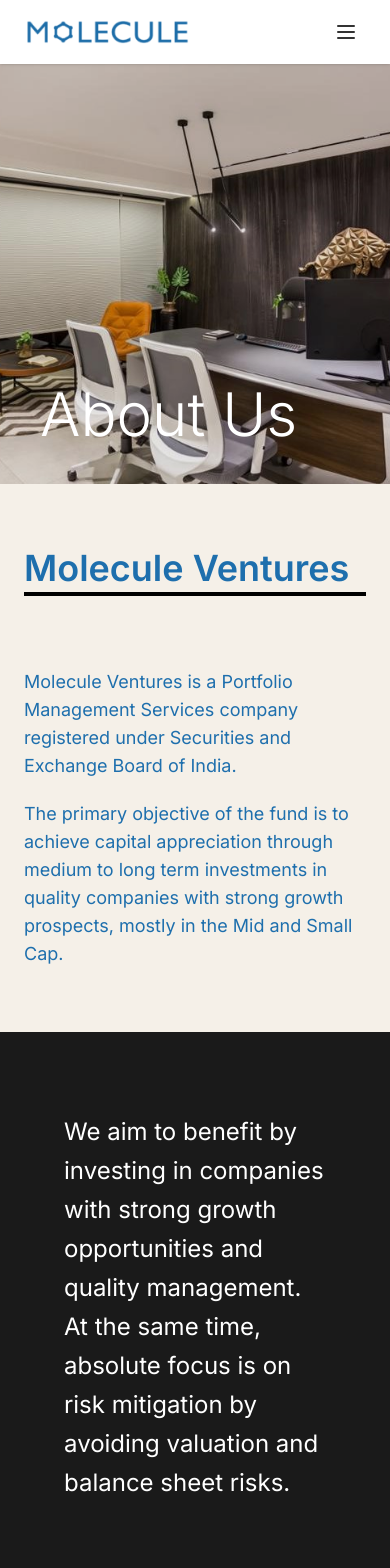
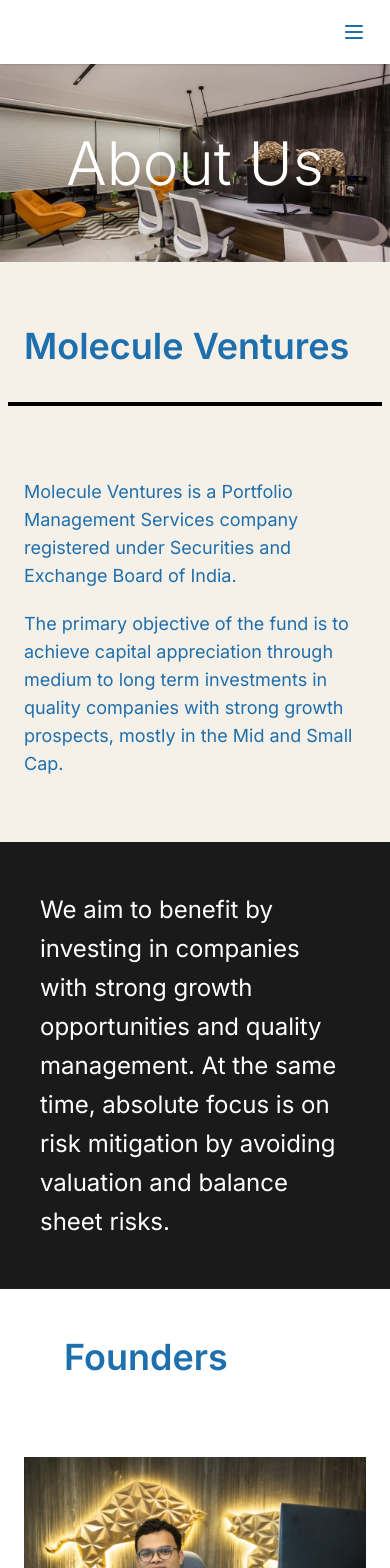
Before and after one commit to yoursTrulyChandan/molecule-website, a Next.js app: page /about-us in a window 390 px wide. Shown: the top 1568 px of the page. Built offline with nearby package versions, Linux system fonts and the light colour scheme.

Commit message:
About us page responsiveness fixed

```diff
--- a/src/app/about-us/page.tsx
+++ b/src/app/about-us/page.tsx
@@ -1,4 +1,5 @@
 import type { Metadata } from "next";
+import Image from "next/image";
 import { FOUNDERS, TEAM_MEMBERS } from "@/data/team";
 import FounderCard from "@/components/about/FounderCard";
 import TeamGrid from "@/components/about/TeamGrid";
@@ -29,13 +30,18 @@
   return (
     <>
       {/* Hero */}
-      <section
-        className="relative h-105 bg-cover bg-center"
-        style={{ backgroundImage: "url('/images/about-hero.jpg')" }}
-      >
+      <section className="relative">
+        <Image
+          src="/images/about-hero.jpg"
+          alt="About Us"
+          width={1920}
+          height={800}
+          className="w-full h-auto sm:h-105 sm:object-cover object-center"
+          priority
+        />
         <div className="absolute inset-0 bg-black/10" />
-        <div className="relative z-10 flex items-end h-full max-w-350 mx-auto px-10 pb-10">
-          <h1 className="text-6xl font-light text-white hero-animate">
+        <div className="absolute inset-0 z-10 flex items-center justify-center sm:items-end sm:justify-start max-w-350 mx-auto px-10 pb-0 sm:pb-10">
+          <h1 className="text-6xl font-light text-white hero-animate text-center sm:text-left">
             About Us
           </h1>
         </div>
@@ -43,17 +49,17 @@
 
       {/* Company intro */}
       <section className="bg-cream py-16">
-        <div className="max-w-220 mx-auto px-6">
+        <div className="max-w-220 mx-auto px-2 sm:px-6">
           <div className="flex flex-col lg:flex-row gap-1">
             <AnimateWhenVisible animation="fade-left" className="">
-              <h2 className="text-4xl font-semibold text-brand text-nowrap">
+              <h2 className="text-4xl font-semibold text-brand text-nowrap ml-4 sm:ml-0 mb-8 sm:mb-0">
                 Molecule Ventures
               </h2>
             </AnimateWhenVisible>
             <AnimateWhenVisible animation="fade-right" className="">
               <div>
-                <div className="border-t-4 border-black mb-8 max-w-96 ml-auto" />
-                <div className="space-y-5 mt-18 text-brand leading-relaxed text-left">
+                <div className="border-t-4 border-black mb-8 max-w-full sm:max-w-96 ml-auto" />
+                <div className="space-y-5 mt-18 text-brand leading-relaxed text-left mx-4 sm:mx-0">
                   <p className="text-lg">
                     Molecule Ventures is a Portfolio Management Services company
                     registered under Securities and Exchange Board of India.
@@ -72,8 +78,8 @@
       </section>
 
       {/* Dark emphasis */}
-      <section className="bg-dark py-20">
-        <div className="max-w-350 mx-auto px-16">
+      <section className="bg-dark py-12 sm:py-20">
+        <div className="max-w-350 mx-auto px-10 sm:px-16">
           <AnimateWhenVisible animation="fade-up" threshold={0.2}>
             <p className="text-2xl lg:text-3xl text-white leading-relaxed">
               We aim to benefit by investing in companies with strong growth
@@ -89,7 +95,7 @@
       <section id="founders" className="py-12">
         <div className="max-w-350 mx-auto px-6 lg:px-16">
           <AnimateWhenVisible animation="fade-up">
-            <h2 className="text-4xl font-semibold text-brand mb-20">
+            <h2 className="text-4xl font-semibold text-brand ml-10 sm:ml-0 mb-20">
               Founders
             </h2>
           </AnimateWhenVisible>
@@ -129,7 +135,7 @@
 
           <div className="mb-16">
             <AnimateWhenVisible animation="fade-up">
-              <h3 className="text-xl md:text-2xl lg:text-4xl text-gray-500 mb-8 ml-2 md:ml-10">
+              <h3 className="text-xl md:text-2xl lg:text-4xl text-gray-500 mb-4 sm:mb-8 ml-2 md:ml-10">
                 Cumulative Performance
               </h3>
             </AnimateWhenVisible>
@@ -143,7 +149,7 @@
 
           <div>
             <AnimateWhenVisible animation="fade-up">
-              <h3 className="text-xl md:text-2xl lg:text-4xl text-gray-500 mb-8 ml-2 md:ml-10">
+              <h3 className="text-xl md:text-2xl lg:text-4xl text-gray-500 mb-4 sm:mb-8 ml-2 md:ml-10">
                 Quarterly Performance
               </h3>
             </AnimateWhenVisible>
--- a/src/components/about/FounderCard.tsx
+++ b/src/components/about/FounderCard.tsx
@@ -16,7 +16,7 @@
       </div>
 
       {/* Name + title + LinkedIn — grey strip */}
-      <div className="flex flex-col justify-center px-8 py-6 bg-[#f4f4f4] w-80 h-[250px] flex-shrink-0">
+      <div className="flex flex-col sm:justify-center px-8 py-10 sm:py-6 bg-[#f4f4f4] sm:w-80 h-[250px] flex-shrink-0">
         <h3 className="text-2xl font-semibold text-brand leading-tight">
           {founder.name}
         </h3>
@@ -25,7 +25,7 @@
           href={founder.linkedin}
           target="_blank"
           rel="noopener noreferrer"
-          className="mt-5 inline-flex"
+          className="mt-10 sm:mt-5 inline-flex"
           aria-label={`${founder.name} on LinkedIn`}
         >
           <Image src="/images/linkedin.png" alt="LinkedIn" width={30} height={30} />
@@ -34,7 +34,7 @@
 
       {/* Bio */}
       {founder.bio && (
-        <div className="flex items-center px-8 lg:px-12">
+        <div className="flex items-center sm:px-8 lg:px-12 mt-16 sm:mt-0">
           <p className="text-brand text-xl leading-relaxed text-justify">
             {founder.bio}
           </p>
--- a/src/components/about/TeamGrid.tsx
+++ b/src/components/about/TeamGrid.tsx
@@ -7,7 +7,7 @@
       {members.map((m) => (
         <div key={m.name} className="flex flex-col items-center text-center">
           {/* Oval / pill portrait */}
-          <div className="relative w-50 h-72 rounded-t-full rounded-b-full overflow-hidden">
+          <div className="relative w-80 h-120 sm:w-50 sm:h-72 rounded-t-full rounded-b-full overflow-hidden">
             <Image
               src={m.image}
               alt={m.name}
--- a/src/components/layout/Footer.tsx
+++ b/src/components/layout/Footer.tsx
@@ -4,11 +4,11 @@
 
 export default function Footer() {
   return (
-    <footer className="bg-[#f4f4f4] h-40 md:h-60 flex items-center">
-      <div className="max-w-[1400px] mx-auto px-6 w-full">
+    <footer className="bg-[#f4f4f4] py-8 md:h-60 flex items-center">
+      <div className="max-w-350 mx-auto px-6 w-full">
         <div className="flex flex-col md:flex-row items-center justify-between gap-6">
           {/* Logo */}
-          <Link href="/" className="flex-shrink-0">
+          <Link href="/" className="shrink-0">
             <Image
               src={SITE.logo}
               alt={SITE.name}
--- a/src/components/layout/Header.tsx
+++ b/src/components/layout/Header.tsx
@@ -6,8 +6,8 @@
 import { Menu, X, ChevronDown } from "lucide-react";
 import { NAV_ITEMS, SITE, type NavItem } from "@/data/site-config";
 
-function NavLink({ item, onClick }: { item: NavItem; onClick?: () => void }) {
-  const cls = "flex items-center gap-1 text-sm text-brand transition-colors";
+function NavLink({ item, onClick, className }: { item: NavItem; onClick?: () => void; className?: string }) {
+  const cls = `flex items-center gap-1 text-sm text-brand transition-colors${className ? ` ${className}` : ""}`;
   if (item.download || item.external) {
     return (
       <a href={item.href} target="_blank" rel="noopener noreferrer" className={cls} onClick={onClick}>
@@ -27,9 +27,10 @@
   const [dropdown, setDropdown] = useState<string | null>(null);
 
   return (
+    <>
       <header className="fixed top-0 left-0 right-0 z-50 bg-white shadow-sm">
-      <div className="max-w-350 mx-auto px-6 flex h-16 items-center justify-between">
-        <Link href="/">
+        <div className="max-w-350 mx-auto px-6 flex h-16 items-center justify-end lg:justify-between">
+          <Link href="/" className="hidden lg:block">
             <Image src={SITE.logo} alt={SITE.name} width={160} height={40} className="h-6 w-auto" priority />
           </Link>
 
@@ -78,15 +79,16 @@
           </nav>
 
           {/* Mobile toggle */}
-        <button className="lg:hidden p-2" onClick={() => setOpen(!open)} aria-label="Menu">
+          <button className="lg:hidden py-2 text-brand" onClick={() => setOpen(!open)} aria-label="Menu">
             {open ? <X size={24} /> : <Menu size={24} />}
           </button>
         </div>
+      </header>
 
-      {/* Mobile nav */}
+      {/* Mobile nav — full-screen, sits below header (z-40 < header z-50) */}
       {open && (
-        <div className="lg:hidden border-t bg-white max-h-[calc(100vh-64px)] overflow-y-auto font-roboto">
-          <div className="px-4 py-3 space-y-1">
+        <div className="lg:hidden fixed inset-0 z-40 bg-white overflow-y-auto font-roboto">
+          <div className="px-4 pt-20 pb-6 space-y-3">
             {NAV_ITEMS.map((item) => (
               <div key={item.label}>
                 {item.children ? (
@@ -94,7 +96,7 @@
                     <div className="flex items-center justify-between w-full px-3 py-2.5">
                       <Link
                         href={item.href}
-                        className="text-sm font-bold text-brand uppercase"
+                        className="text-lg font-medium text-brand uppercase"
                         onClick={() => setOpen(false)}
                       >
                         {item.label}
@@ -106,14 +108,14 @@
                         <ChevronDown
                           size={18}
                           strokeWidth={2.8}
-                          className={`transition-transform ${dropdown === item.label ? "rotate-180" : ""}`}
+                          className={`text-brand transition-transform ${dropdown === item.label ? "rotate-180" : ""}`}
                         />
                       </button>
                     </div>
                     {dropdown === item.label && (
-                      <div className="ml-4 pl-3 border-l-2 border-brand space-y-1">
+                      <div className="ml-4 pl-3 my-1 space-y-3">
                         {item.children.map((child) => (
-                          <div key={child.label} className="py-2">
+                          <div key={child.label} className="py-2 text-[17px] font-medium uppercase">
                             <NavLink item={child} onClick={() => setOpen(false)} />
                           </div>
                         ))}
@@ -122,7 +124,7 @@
                   </>
                 ) : (
                   <div className="px-3 py-2.5">
-                    <NavLink item={item} onClick={() => setOpen(false)} />
+                    <NavLink item={item} onClick={() => setOpen(false)} className="text-lg! font-medium uppercase" />
                   </div>
                 )}
               </div>
@@ -130,6 +132,6 @@
           </div>
         </div>
       )}
-    </header>
+    </>
   );
 }
```
Also changed, not shown: src/components/about/CumulativeChart.tsx (+5 -5 lines), src/components/about/QuarterlyChart.tsx (+5 -5 lines). Lines whose indentation alone changed are shown as unchanged.
